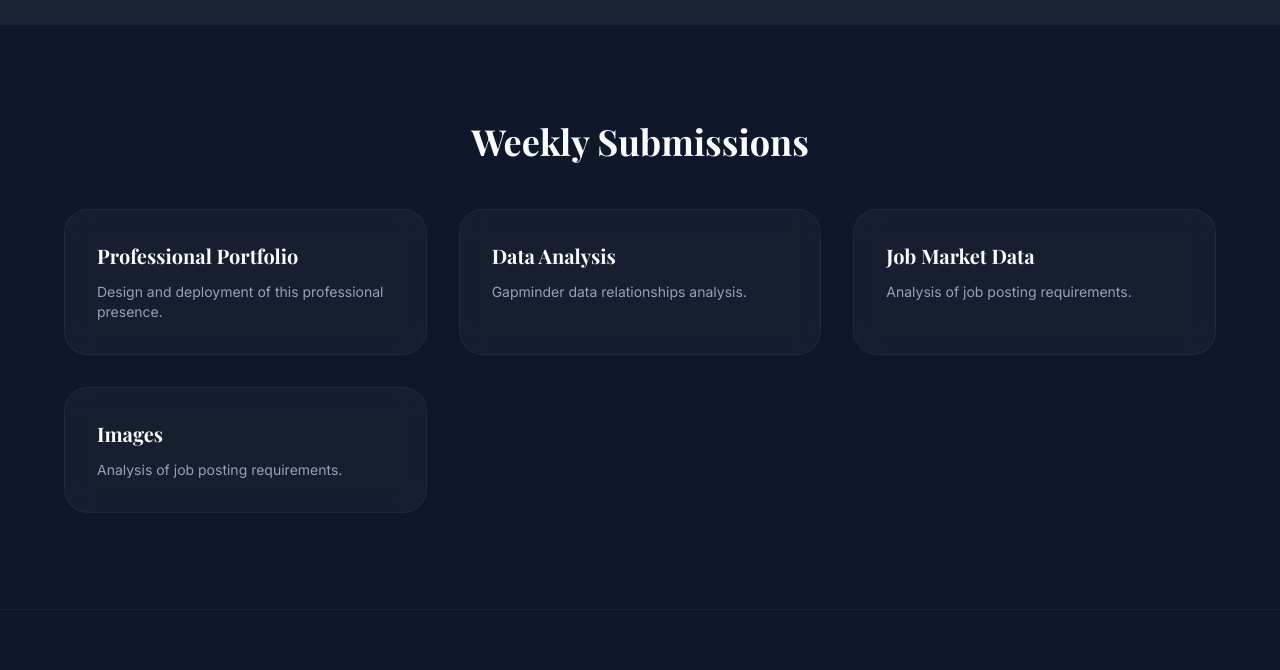
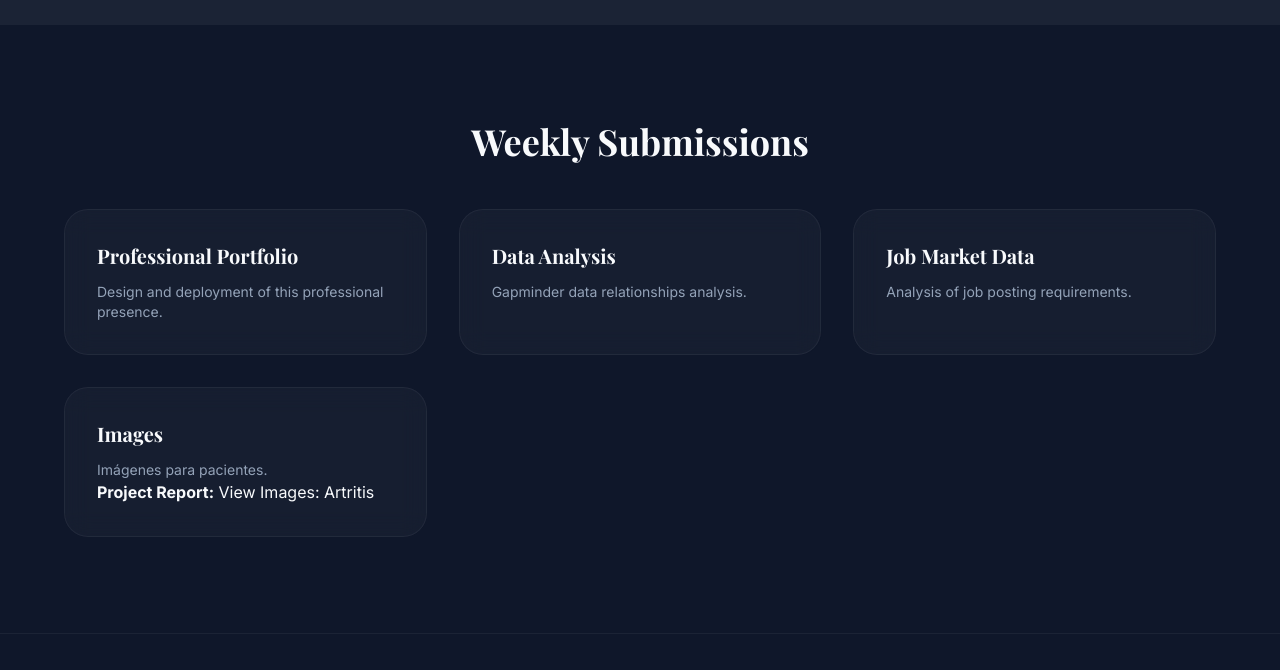
Before and after one commit to gabrielajgarciaguevara-bot/graph-ai-portfolio1, a plain HTML site: page index.html in a window 1280 px wide. Shown: the part 2479-3149 px from the top of the page. Drawn offline with nearby package versions, Linux system fonts and the light colour scheme.

Commit message:
Update index.html

```diff
--- a/index.html
+++ b/index.html
@@ -212,7 +212,8 @@
                 </div>
                 <div class="glass p-8 submission-card border border-white/5">
                     <h3 class="text-xl font-bold mb-3">Images</h3>
-                    <p class="text-slate-400 text-sm">Analysis of job posting requirements.</p>
+                    <p class="text-slate-400 text-sm">Imágenes para pacientes.</p>
+                      <p><strong>Project Report:</strong> <a href="https://github.com/gabrielajgarciaguevara-bot/graph-ai-portfolio1/blob/main/artritis_pf.png?raw=true" target="_blank">View Images: Artritis</a></p>
                 </div>
             </div>
         </div>
```
